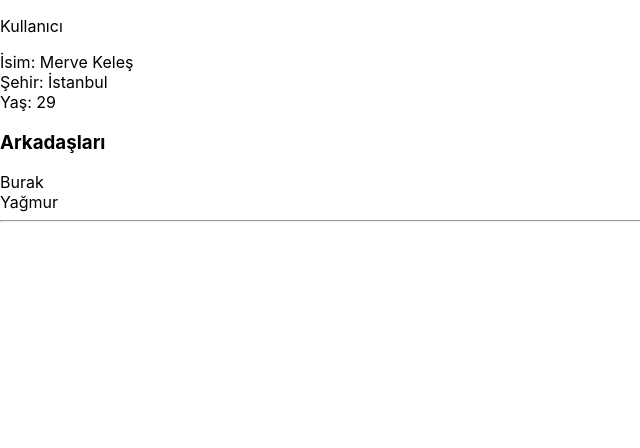
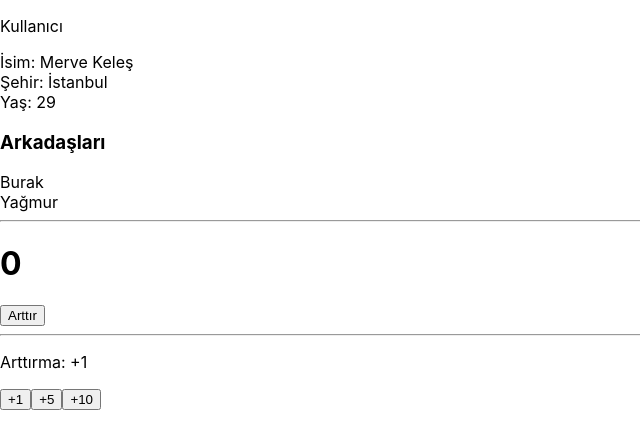
Before and after one commit to Mervegk/gelyaz-react, a React (Create React App) app: page / in a window 1280 px wide. Shown: the top 448 px of the page, without its empty margins (0-640 px from the left). Built offline with nearby package versions, Linux system fonts and the light colour scheme.

Commit message:
use state first introduction

```diff
--- a/src/App.js
+++ b/src/App.js
@@ -1,5 +1,6 @@
 import './App.css';
 import User from './components/User';
+import Counter from './components/Counter';
 const data = {
   fullName: "Merve Keleş",
   city: "İstanbul",
@@ -15,6 +16,7 @@ function App() {
         friends={['Burak', 'Yağmur']}
       />
       <hr />
+      <Counter />
     </div>
   );
 }
--- /dev/null
+++ b/src/components/Counter.js
@@ -0,0 +1,19 @@
+import React, { useState } from 'react'
+
+function Counter() {
+  const [counter, setCounter] = useState(0);
+  const [amount, setAmount] = useState(1);
+  return (
+    <div>
+      <h1>{counter}</h1>
+      <button onClick={() => setCounter(counter + amount)}>Arttır</button>
+      <hr />
+      <p>Arttırma: +{amount} </p>
+      <button onClick={() => setAmount(1)}>+1</button>
+      <button onClick={() => setAmount(5)}>+5</button>
+      <button onClick={() => setAmount(10)}>+10</button>
+    </div>
+  )
+}
+
+export default Counter;
```
